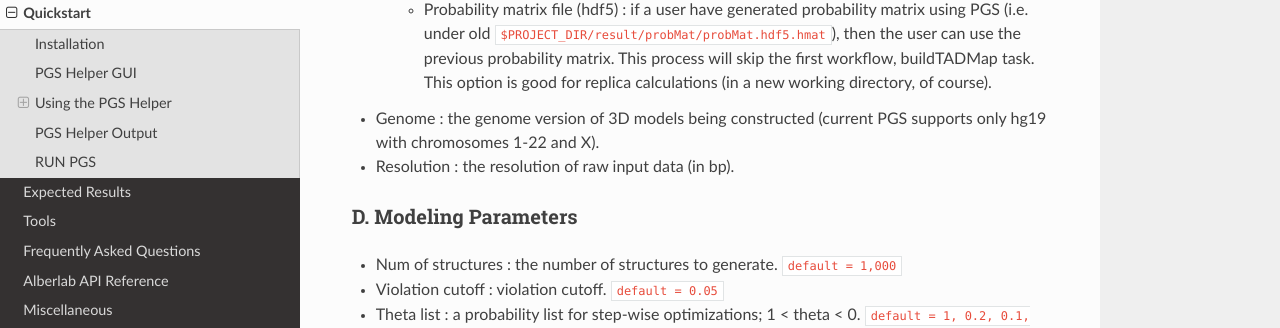
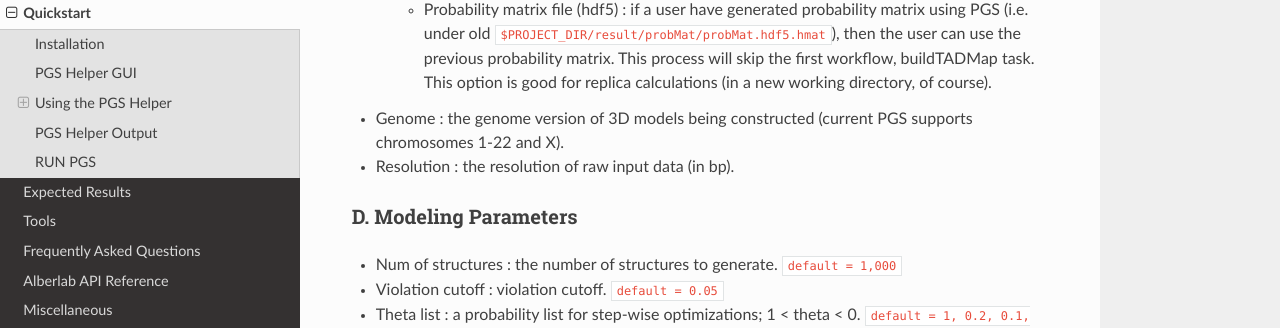
Before and after one commit to alberlab/pgs, a Sphinx documentation site: the page built from docs/quickstart.rst, in a window 1280 px wide and 900 px high, scrolled down 3101 px. Shown: the part 149-477 px from the top of the window. Built offline with Sphinx 7.4.7 and the Read the Docs theme 2.0.0, drawn with Linux system fonts in a browser that asks for light colours.

Commit message:
fix genome support

```diff
--- a/docs/quickstart.rst
+++ b/docs/quickstart.rst
@@ -112,7 +112,7 @@ C. Input
 
      * Probability matrix file (hdf5) : if a user have generated probability matrix using PGS (i.e. under old ``$PROJECT_DIR/result/probMat/probMat.hdf5.hmat``), then the user can use the previous probability matrix. This process will skip the first workflow, buildTADMap task. This option is good for replica calculations (in a new working directory, of course).
 
-- Genome : the genome version of 3D models being constructed (current PGS supports only hg19 with chromosomes 1-22 and X).
+- Genome : the genome version of 3D models being constructed (current PGS supports chromosomes 1-22 and X).
 - Resolution : the resolution of raw input data (in bp).
 
 D. Modeling Parameters
```
